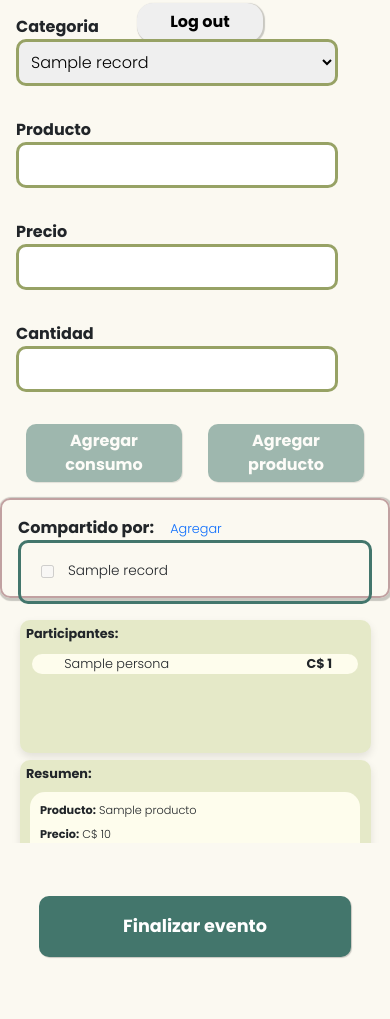
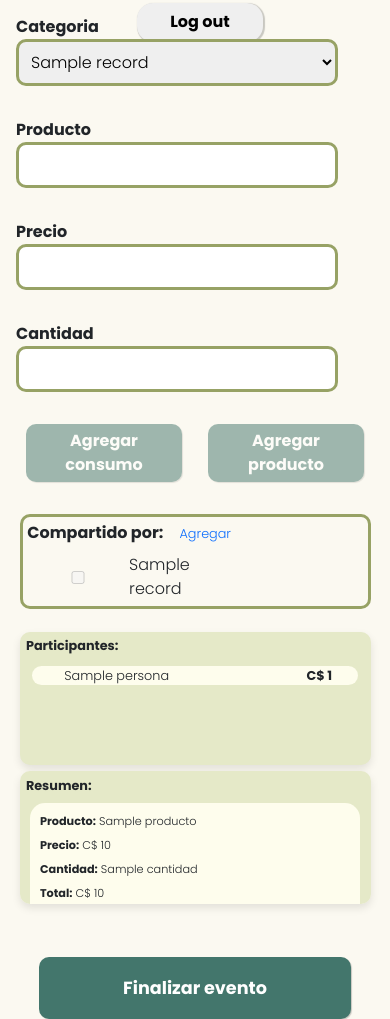
Before and after one commit to GabsCrisp/fifty-fifty, a Flask app: template templates/consumo_evento.html in a window 390 px wide. Shown: the part 237-1256 px from the top of the page. Before the commit the page ends 1195 px from the top, so only its background shows below. Run offline with Flask 3, Linux system fonts and the light colour scheme; the visitor is signed in with stand-in values (Sample User, id 1); the template is opened without the code that fills it: most values are stand-ins (such as "Sample title", 1, 10 or a date in 2020); some libraries are stand-ins or nearby versions.

Commit message:
css mejorado vista consumo

```diff
--- a/app.py
+++ b/app.py
@@ -124,6 +124,7 @@ def consumo_evento(idEvento):
                 participante_evento.id_participante_evento = consumo_cadaparticipante.id_participante
                 where participante_evento.id_evento = ? group by participante_evento.id_participante_evento""", (idEvento,)).fetchall()
 
+    print(consumo_cadaparticipante)
     id_consumo = db.execute(
         "select id_consumo, id_participante from consumo_cadaparticipante where id_evento = ?", (idEvento,)).fetchall()
     consumo = {}
@@ -161,9 +162,7 @@ def consumo_evento(idEvento):
                 consumo_info["precio"] = i[9]
                 consumo_info["cantidad"] = i[2]
                 consumo_info["precio_total"] = i[4]
-                print(consumo_info)
                 consumo_final.append(consumo_info)
-                print(consumo_final)
 
     # print(consumo_final)
     return render_template("consumo_evento.html", rows=rows, id_evento=idEvento, nombre_evento=nombre_evento, lista_categoria=lista_categoria, consumo_cadaparticipante=consumo_cadaparticipante, consumo_final=consumo_final)
@@ -297,7 +296,7 @@ def crear_consumo(idEvento):
     # subtotal = int(id_precio) * int(id_cantidad) / len(participantes)
     # obtener el subtotal por participante
     # bucle para insertar consumo
-    total_consumo = int(id_precio) * int(id_cantidad)
+    total_consumo = float(id_precio) * int(id_cantidad)
     db.execute("INSERT INTO consumo_general (id_producto, cantidad_consumida, precio_uniproducto, total_consumo, id_evento) values(?,?,?,?, ?)",
                (productodb[0], id_cantidad, productodb[2], total_consumo, idEvento))
     conn.commit()
--- a/static/styles_consumo_evento.css
+++ b/static/styles_consumo_evento.css
@@ -247,10 +247,17 @@ h1 {
 }
 
 .participants {
-    width: 30%;
+    width: 25%;
     flex-direction: column;
+    align-items: flex-start;
     gap: 0.5em;
     font-size: 1em;
+    display: flex;
+    overflow-y: scroll;
+    max-height: 200px;
+    padding: 0.3em;
+    border: 3px solid #97A265;
+    border-radius: 10px;
 }
 
 .resumenes {
@@ -364,48 +371,24 @@ li .subtotal {
     gap: 1em;
 }
 
-.participants-checkbox {
-    display: flex;
-    align-items: flex-start;
-    border-radius: 10px;
-    border: 3px solid #43766C;
-    width: 80%;
-    gap: 1em;
-    max-height: 200px;
-    overflow-y: auto;
-    overflow-x: hidden;
-}
 
 @media(max-width: 700px) {
     .info {
 
         flex-direction: column;
+        align-items: center;
     }
 
     .consumos {
         flex-direction: column;
+        align-items: center;
+        width: 100%;
     }
 
-    .participants {
-
-        margin-right: 1em;
-        justify-content: center;
-        border: 2px solid rgb(193, 161, 161);
-        border-radius: 10px;
-        box-shadow: 1px 1px 1px 2px rgba(0, 0, 0, 0.2);
-        width: 100%;
-        padding: 1em;
-    }
-
-    .participants-checkbox {
-        font-size: 0.85em;
-        padding: 0.4em;
-        height: 100%;
-        width: 100%;
-        justify-content: center;
-        max-height: 300px;
-        overflow-y: auto;
-        overflow-x: hidden;
+    .participants
+    {
+        margin-top: 1em;
+        width: 90%;
     }
 
     .botones_consumo {
@@ -415,10 +398,6 @@ li .subtotal {
 
     .cuenta_resumen li {
         font-size: 1.1em;
-    }
-    main {
-        overflow-x: hidden;
-        min-height: 100vh;
     }
 
     .button-container {
@@ -444,12 +423,25 @@ li .subtotal {
     .inputs {
         text-align: start;
         width: 100%;
+        display: flex;
+        flex-direction: column;
+        align-items: center;
 
+    }
+    .container-label
+    {
+        width: 100%;
+    }
+    .input
+    {
+        width: 100%;
     }
 
 }
 
-@media(max-width: 450px) {
+@media(max-width: 450px)
+{
+
 
     .info {
 
@@ -477,29 +469,6 @@ li .subtotal {
         flex-direction: column;
     }
 
-    .participants {
-
-        margin-right: 1em;
-        justify-content: center;
-        gap: 1em;
-        border: 2px solid rgb(193, 161, 161);
-        border-radius: 10px;
-        box-shadow: 1px 1px 1px 2px rgba(0, 0, 0, 0.2);
-        width: 100%;
-        padding: 1em;
-    }
-
-    .participants-checkbox {
-        padding: 0.5em;
-        height: 100%;
-        width: 100%;
-        gap: 1em;
-        justify-content: center;
-        max-height: 400px;
-        overflow-y: scroll;
-        overflow-x: hidden;
-    }
-
     .botones_consumo button {
         margin-top: 1em;
         width: 40%;
@@ -514,10 +483,6 @@ li .subtotal {
         font-family: 'poppins-bold';
         top: 1em;
 
-    }
-
-    main {
-        min-height: 100vh;
     }
 
     .button-container {
--- a/templates/consumo_evento.html
+++ b/templates/consumo_evento.html
@@ -63,7 +63,6 @@
         <div class="participants">
             <label for="" class="shared-by">Compartido por: <span class="add"><a
                         href="/eventos/{{id_evento}}">Agregar</a></span></label>
-            <form class="participants-checkbox">
             {% for record in rows %}
             <div class="nombre_participante">
                 <input class="input participantes" type="checkbox" id="{{record[0]}}" name="participantes"
@@ -71,7 +70,6 @@
                 <label for="{{record[0]}}">{{record[3]}}</label>
             </div>
             {% endfor %}
-            </form>
         </div>
     </section>
     <section class="resumenes">
@@ -122,12 +120,12 @@
             </ul>
         </div>
     </section>
-</main>
     <div class="button-container">
         <form action="/{{id_evento}}/finalizar" method="post" class="finalizar-evento">
             <button class="finalizar-eventoboton">Finalizar evento</button>
         </form>
 
     </div>
+</main>
 <script src="/static/scripts/consumoEvento.js"></script>
 {% endblock %}
```
Lines whose indentation alone changed are shown as unchanged.
